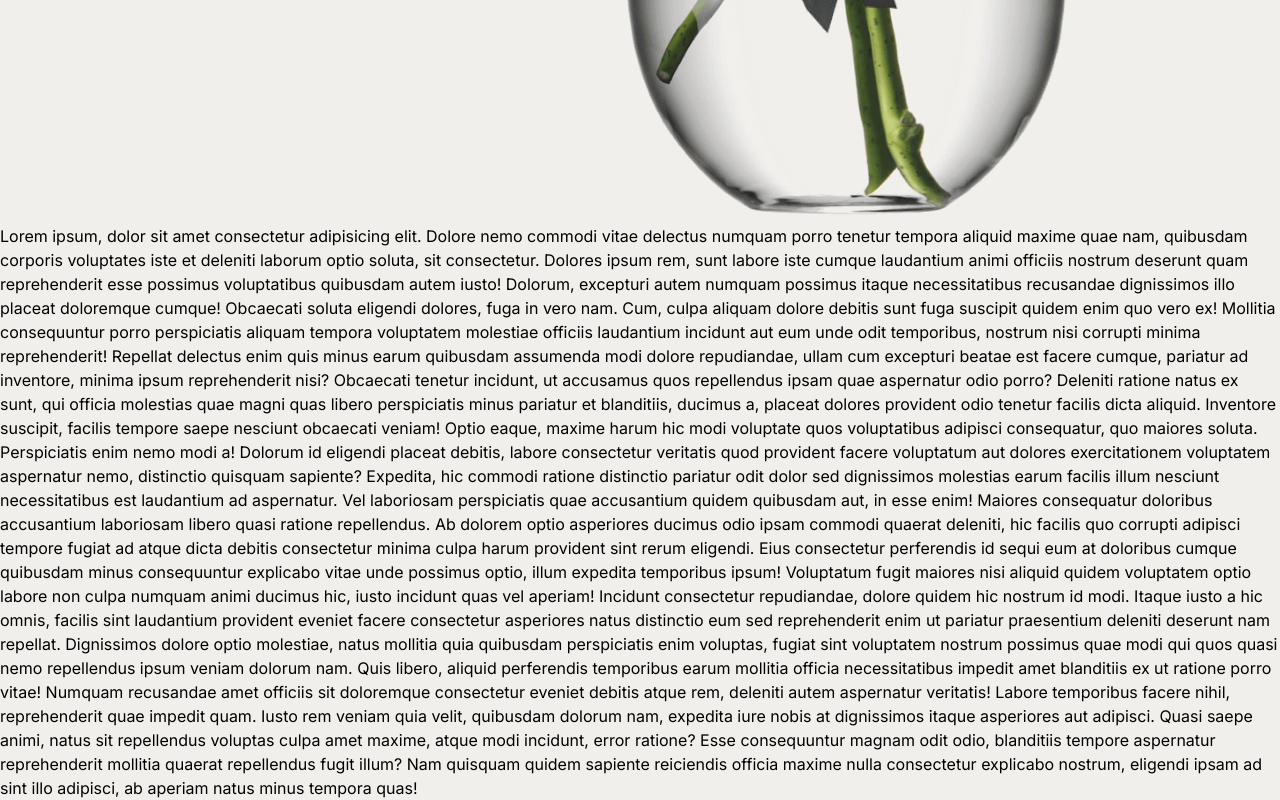
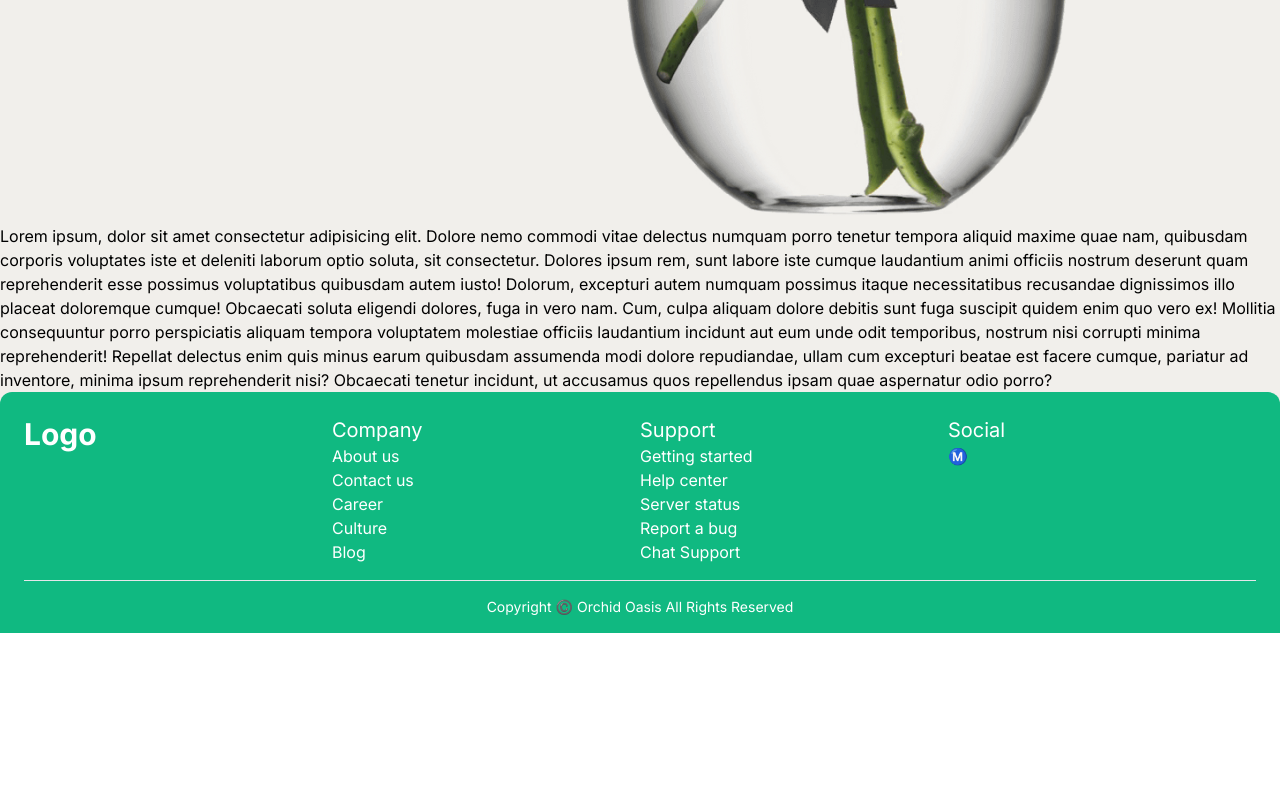
Before and after one commit to tahdiislam/taskflow-frontend, a Next.js app: page / in a window 1280 px wide. Shown: the part 560-1360 px from the top of the page. After the commit the page ends 1193 px from the top, so only its background shows below. Built offline with nearby package versions, Linux system fonts and the light colour scheme.

Commit message:
add footer

```diff
--- a/app/admin/page.js
+++ b/app/admin/page.js
@@ -67,7 +67,7 @@ export default function Admin() {
   };
   return (
     <div className="flex w-full flex-col">
-      <main className="flex min-h-[calc(100vh_-_theme(spacing.16))] flex-1 flex-col gap-4 bg-muted/40 p-4 md:gap-8 md:p-10">
+      <main className="flex min-h-[calc(70vh_-_theme(spacing.16))] flex-1 flex-col gap-4 bg-muted/40 p-4 md:gap-8 md:p-10">
         <div className="mx-auto grid w-full max-w-6xl gap-2">
           <h1 className="text-3xl font-semibold">Profile</h1>
         </div>
--- a/app/flower/[id]/page.jsx
+++ b/app/flower/[id]/page.jsx
@@ -10,7 +10,6 @@ export default async function Profile({ params }) {
     `${process.env.NEXT_PUBLIC_BACKEDN_URL_PROD}/flower/list/${params?.id}`
   );
   const flower = await response.json();
-  console.log("🚀 ~ Profile ~ flowers:", flower);
   return (
     <div className="w-full p-4">
       <div className="w-10/12 grid grid-cols-2 gap-8 mx-auto">
--- a/app/flower/page.jsx
+++ b/app/flower/page.jsx
@@ -10,7 +10,6 @@ export default async function Profile() {
     `${process.env.NEXT_PUBLIC_BACKEDN_URL_PROD}/flower/list`
   );
   const flowers = await response.json();
-  console.log("🚀 ~ Profile ~ flowers:", flowers);
   return (
     <div className="w-full p-4">
       <h1 className="text-3xl font-bold p-4">All Flowers</h1>
--- a/app/layout.js
+++ b/app/layout.js
@@ -5,6 +5,7 @@ import "./globals.css";
 import Navbar from "@/components/navbar";
 import { UserWrapper } from "@/contexts/userContext";
 import { Toaster } from "@/components/ui/toaster";
+import Footer from "@/components/footer";
 
 const inter = Inter({ subsets: ["latin"] });
 
@@ -21,6 +22,7 @@ export default function RootLayout({ children }) {
           <div className="bg-[#F1EFEB]">
             <Navbar />
             {children}
+            <Footer/>
             <Toaster />
           </div>
         </UserWrapper>
--- a/app/profile/page.jsx
+++ b/app/profile/page.jsx
@@ -45,7 +45,7 @@ export default function Profile() {
   }, [user?.id]);
   return (
     <div className="flex w-full flex-col">
-      <main className="flex min-h-[calc(100vh_-_theme(spacing.16))] flex-1 flex-col gap-4 bg-muted/40 p-4 md:gap-8 md:p-10">
+      <main className="flex min-h-[calc(70vh_-_theme(spacing.16))] flex-1 flex-col gap-4 bg-muted/40 p-4 md:gap-8 md:p-10">
         <div className="mx-auto grid w-full max-w-6xl gap-2">
           <h1 className="text-3xl font-semibold">Profile</h1>
         </div>
--- /dev/null
+++ b/components/footer.jsx
@@ -0,0 +1,64 @@
+/** @format */
+
+import * as React from "react";
+import FlowerBanner from "@/public/banner_flower.png";
+import { Button } from "@/components/ui/button";
+import Image from "next/image";
+import { FlipWords } from "@/components/ui/flip-words";
+import Link from "next/link";
+
+export default function Footer() {
+  return (
+    <footer className="h-auto bg-emerald-500 p-6 pb-4 rounded-t-xl text-white list-none">
+      <div className="grid grid-cols-4 pb-4">
+        <div>
+          <h2 className="text-3xl font-bold">Logo</h2>
+        </div>
+        <div>
+          <h3 className="text-xl">Company</h3>
+          <li>
+            <Link href="#">About us</Link>
+          </li>
+          <li>
+            <Link href="#">Contact us</Link>
+          </li>
+          <li>
+            <Link href="#">Career</Link>
+          </li>
+          <li>
+            <Link href="#">Culture</Link>
+          </li>
+          <li>
+            <Link href="#">Blog</Link>
+          </li>
+        </div>
+        <div>
+          <h3 className="text-xl">Support</h3>
+          <li>
+            <Link href="#">Getting started</Link>
+          </li>
+          <li>
+            <Link href="#">Help center</Link>
+          </li>
+          <li>
+            <Link href="#">Server status</Link>
+          </li>
+          <li>
+            <Link href="#">Report a bug</Link>
+          </li>
+          <li>
+            <Link href="#">Chat Support</Link>
+          </li>
+        </div>
+        <div>
+          <h3 className="text-xl">Social</h3>
+          Ⓜ️
+        </div>
+      </div>
+      <hr />
+      <div>
+        <h5 className="text-sm text-center pt-4">Copyright ©️ Orchid Oasis All Rights Reserved</h5>
+      </div>
+    </footer>
+  );
+}
--- a/components/navbar.jsx
+++ b/components/navbar.jsx
@@ -22,7 +22,7 @@ const Navbar = () => {
   const admin = localStorage.getItem('admin')
   return (
     <>
-      <header className="sticky top-0 flex h-16 items-center gap-4 bg-background px-4 md:px-6">
+      <header className="top-0 flex h-16 items-center gap-4 bg-background px-4 md:px-6">
         <nav className="hidden flex-col gap-6 text-lg font-medium md:flex md:flex-row md:items-center md:gap-5 md:text-sm lg:gap-6">
           <Link
             href="#"
```
Also changed, not shown: app/page.js (+1 -1 lines).
